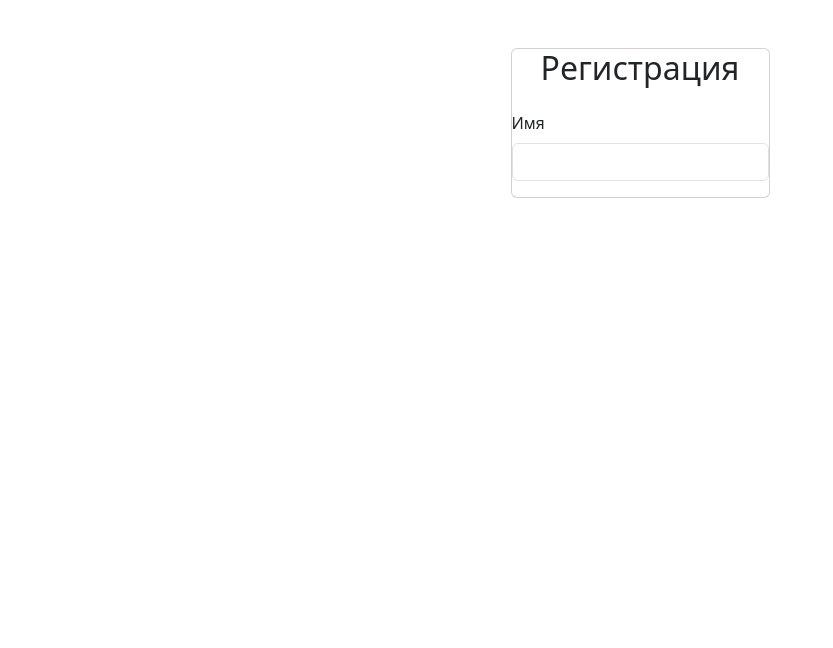
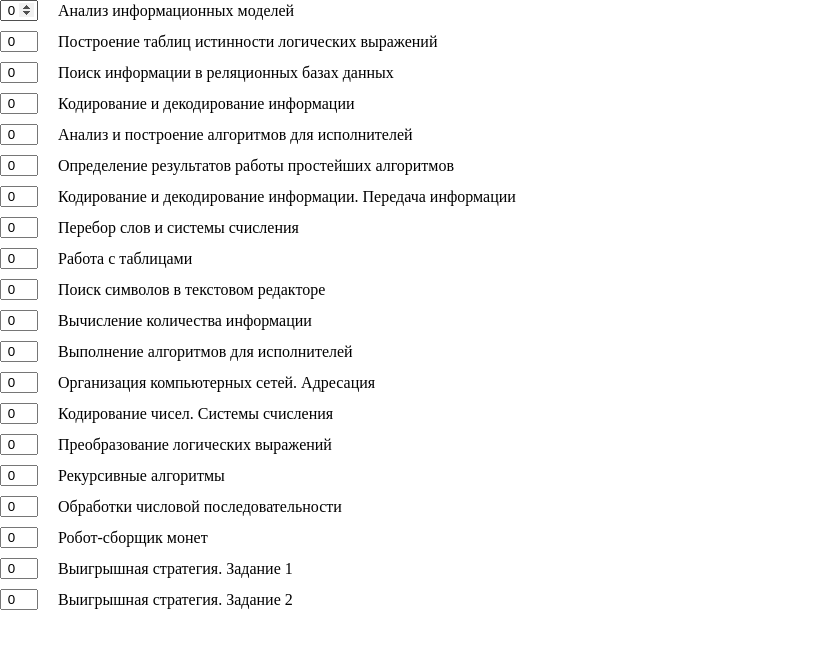
Before and after one commit to RoZaProject/education_aplication, a React (Vite) app: page / in a window 1280 px wide. Shown: the top 648 px of the page, without its empty margins (0-833 px from the left). Built offline with nearby package versions, Linux system fonts and the light colour scheme.

Commit message:
Главная страница

```diff
--- a/src/App.jsx
+++ b/src/App.jsx
@@ -1,11 +1,13 @@
 import './App.css'
-import AuthorisationForm from './components/authorisationForm/AuthorisationForm'
+// import AuthorisationForm from './components/authorisationForm/AuthorisationForm'
+import HomePage from './pages/HomePage'
 
 function App() {
 
   return (
     <>
-    <AuthorisationForm/>
+    {/* <AuthorisationForm/>  */}
+    <HomePage />
     </>
   )
 }
--- a/src/components/authorisationForm/AuthorisationForm.jsx
+++ b/src/components/authorisationForm/AuthorisationForm.jsx
@@ -1,6 +1,7 @@
 import React, { useState } from "react";
 import { Container, Card, Form, Button, Alert } from "react-bootstrap";
 import "bootstrap/dist/css/bootstrap.min.css";
+import Styles from "./authorisationForm.module.css"
 
 const AuthorisationForm = () => {
   const [formData, setFormData] = useState({
@@ -18,14 +19,58 @@ const AuthorisationForm = () => {
   console.log(formData)
 
   return (
-    <Container className="d-flex justify-content-center mt-5">
-      <Card>
+    <Container className={`d-flex justify-content-center mt-5`}>
+      <Card className={`${Styles.containerForm}`}>
         <h2 className="text-center mb-4">Регистрация</h2>
         <Form.Group className="mb-3">
           <Form.Label>Имя</Form.Label>
           <Form.Control type="text" name="name"  onChange={handleChangeFormInput} />
           <Form.Control.Feedback type="invalid"></Form.Control.Feedback>
         </Form.Group>
+
+        <Form.Group className="mb-3">
+            <Form.Label>Фамилия</Form.Label>
+            <Form.Control
+              type="text"
+              name="surname"
+              value={formData.surname}
+              onChange={handleChangeFormInput}
+            />
+          </Form.Group>
+
+          <Form.Group className="mb-3">
+            <Form.Label>Пароль</Form.Label>
+            <Form.Control
+              type="password"
+              name="password"
+              value={formData.password}
+              onChange={handleChangeFormInput}
+            />
+          </Form.Group>
+
+          <Form.Group className="mb-3">
+            <Form.Label>Подтверждение пароля</Form.Label>
+            <Form.Control
+              type="password"
+              name="acceptPassword"
+              value={formData.acceptPassword}
+              onChange={handleChangeFormInput}
+            />
+          </Form.Group>
+
+          <Form.Group className="mb-3">
+            <Form.Label>Дата рождения</Form.Label>
+            <Form.Control
+              type="date"
+              name="birthday"
+              value={formData.birthday}
+              onChange={handleChangeFormInput}
+            />
+          </Form.Group>
+
+          <Button variant="primary" type="submit" className={`w-100 ${Styles.formBtn}`}>
+            Зарегистрироваться
+          </Button>
       </Card>
     </Container>
   );
--- /dev/null
+++ b/src/components/authorisationForm/authorisationForm.module.css
@@ -0,0 +1,7 @@
+.containerForm {
+    padding: 40px;
+    width: 500px;
+}
+.formBtn {
+    margin-top: 20px;
+}
--- a/src/pages/HomePage.jsx
+++ b/src/pages/HomePage.jsx
@@ -0,0 +1,42 @@
+const HomePage = () => {
+  const topics = [
+    "Анализ информационных моделей",
+    "Построение таблиц истинности логических выражений",
+    "Поиск информации в реляционных базах данных",
+    "Кодирование и декодирование информации",
+    "Анализ и построение алгоритмов для исполнителей",
+    "Определение результатов работы простейших алгоритмов",
+    "Кодирование и декодирование информации. Передача информации",
+    "Перебор слов и системы счисления",
+    "Работа с таблицами",
+    "Поиск символов в текстовом редакторе",
+    "Вычисление количества информации",
+    "Выполнение алгоритмов для исполнителей",
+    "Организация компьютерных сетей. Адресация",
+    "Кодирование чисел. Системы счисления",
+    "Преобразование логических выражений",
+    "Рекурсивные алгоритмы",
+    "Обработки числовой последовательности",
+    "Робот-сборщик монет",
+    "Выигрышная стратегия. Задание 1",
+    "Выигрышная стратегия. Задание 2",
+  ];
+
+  return (
+    <>
+      <div></div>
+      <div style={{display: "flex", flexDirection: "column", gap: '10px'}}>
+        {topics.map((el) => (
+        <div style={{display: "flex", alignItems: "center"}}>
+            <input type="number" value="0" style={{width: '30px', marginRight: "20px", textAlign: "center"}} />
+          <h2 name="" id="" style={{display: "flex", flexDirection: "column"}}>{el}
+          </h2>
+          </div>
+        ))}
+      </div>
+      <div></div>
+    </>
+  );
+};
+
+export default HomePage;
```
Also changed, not shown: src/pages/AuthorisationPage.jsx (deleted), src/pages/AuthorisitionPage.jsx (added).
